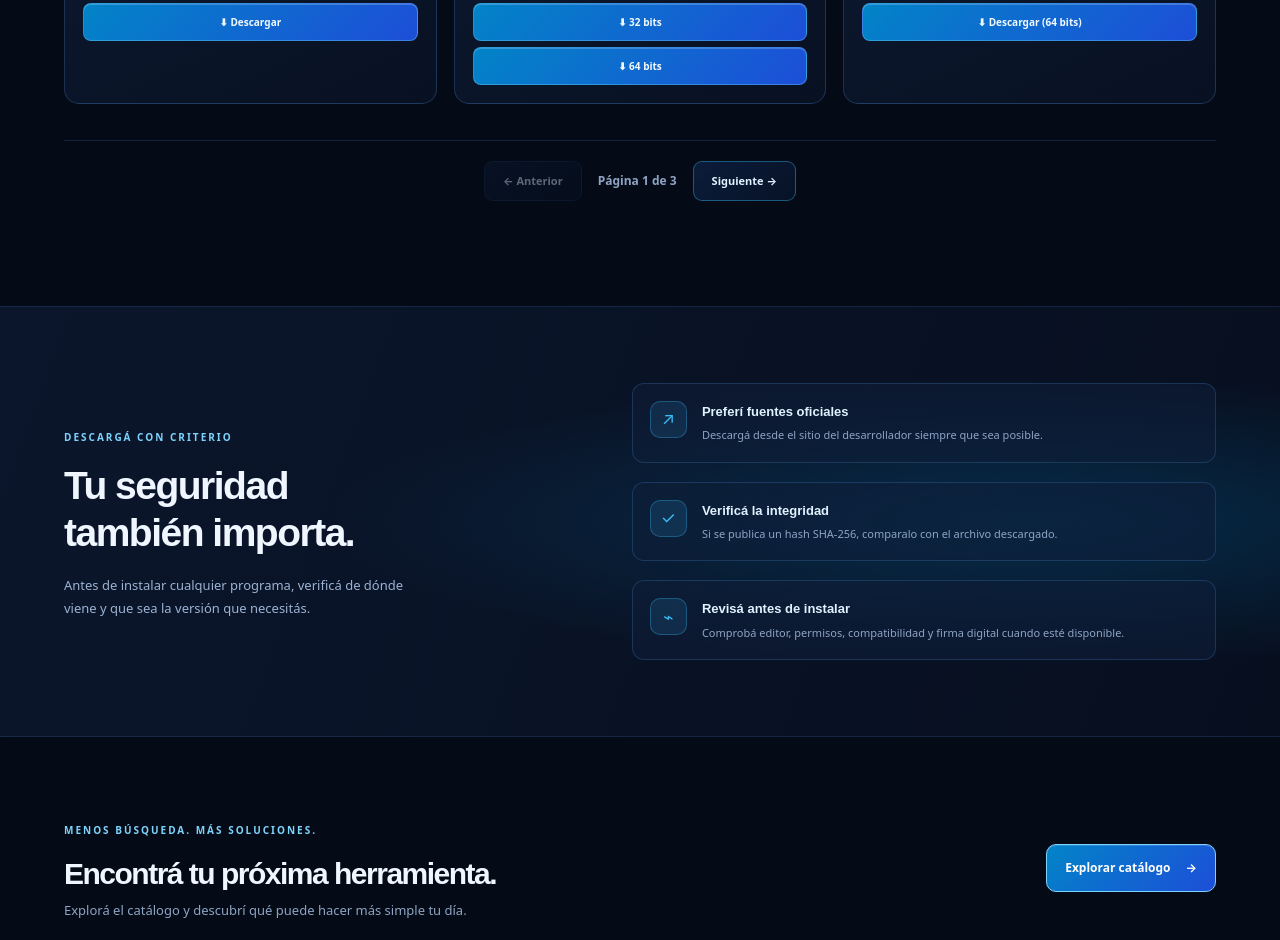
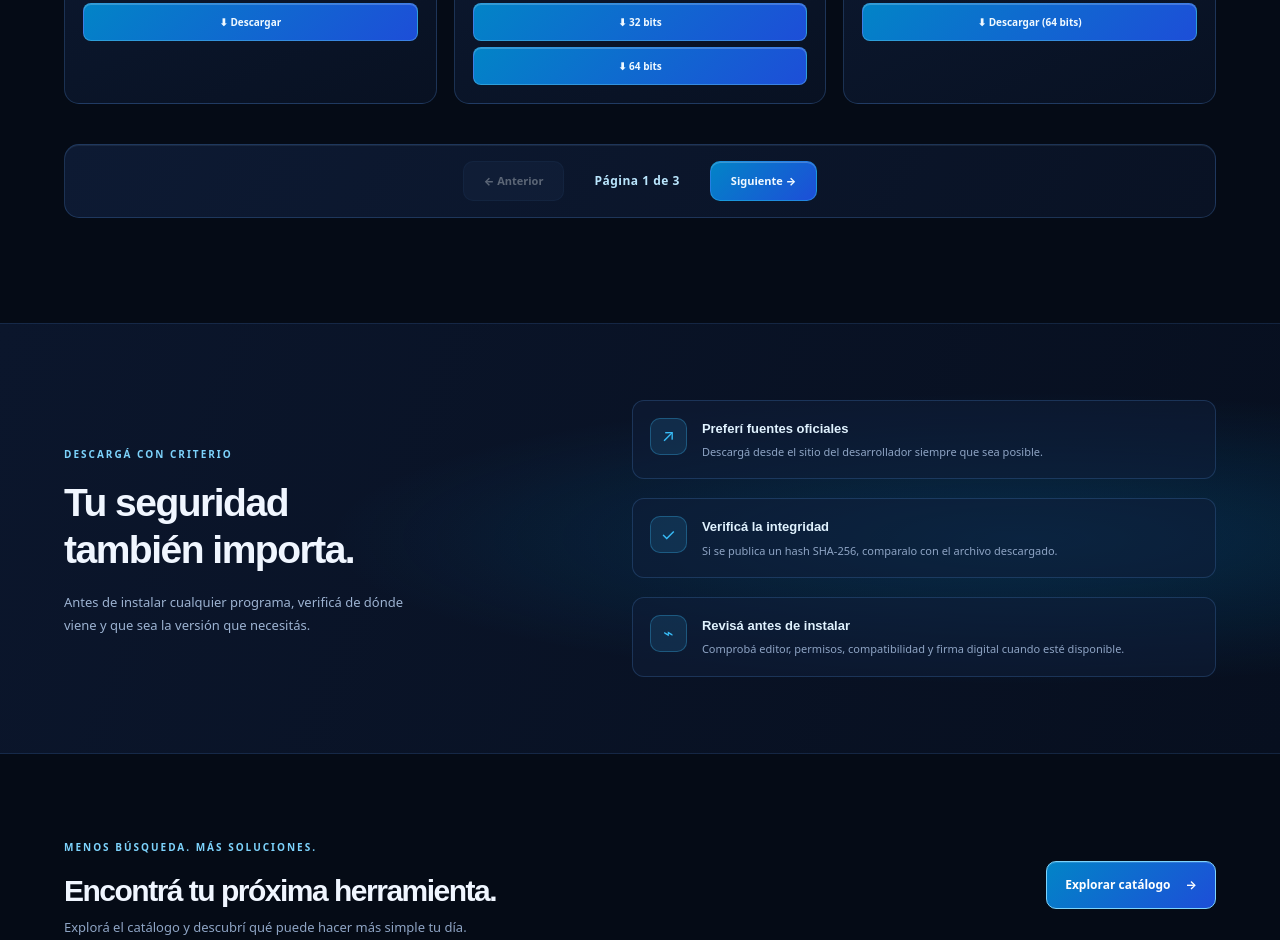
Before and after one commit to alejandromanrique22/nexus, a plain HTML site: page index.html in a window 1280 px wide. Shown: the part 2716-3656 px from the top of the page. Drawn offline with Linux system fonts and the light colour scheme.

Commit message:
Corrijo diseño y espaciado de la paginacion

```diff
--- a/css/styles.css
+++ b/css/styles.css
@@ -1093,40 +1093,53 @@ h1, h2, h3 {
   display: flex;
   align-items: center;
   justify-content: center;
-  gap: 16px;
-  margin-top: 36px;
-  padding-top: 20px;
-  border-top: 1px solid rgba(96, 165, 250, .15);
+  gap: 20px;
+  margin-top: 40px;
+  padding: 16px 24px;
+  border: 1px solid rgba(96, 165, 250, .22);
+  border-radius: 15px;
+  background: linear-gradient(120deg, #0d1a33, #091224);
+  box-shadow: inset 0 1px 0 rgba(186, 230, 253, .08);
+  width: 100%;
 }
 
 .page-button {
-  padding: 10px 18px;
+  display: inline-flex;
+  align-items: center;
+  justify-content: center;
+  min-height: 40px;
+  padding: 0 20px;
   border: 1px solid rgba(56, 189, 248, .4);
-  border-radius: 9px;
-  background: linear-gradient(135deg, #0b1c3a, #071226);
-  color: #e0f2fe;
+  border-radius: 10px;
+  background: linear-gradient(135deg, #0284c7, #1d4ed8);
+  color: #f0f9ff;
   font-size: 11px;
-  font-weight: 700;
+  font-weight: 800;
   cursor: pointer;
+  box-shadow: inset 0 1px 0 rgba(255, 255, 255, .2);
   transition: .2s;
 }
 
 .page-button:hover:not(:disabled) {
+  background: linear-gradient(135deg, #0ea5e9, #2563eb);
   border-color: #38bdf8;
-  background: rgba(56, 189, 248, .15);
-  box-shadow: 0 0 15px rgba(56, 189, 248, .2);
+  box-shadow: 0 0 18px rgba(56, 189, 248, .3);
 }
 
 .page-button:disabled {
-  opacity: 0.4;
+  opacity: 0.35;
   cursor: not-allowed;
+  background: #182947;
   border-color: rgba(96, 165, 250, .15);
+  box-shadow: none;
 }
 
 .page-info {
-  color: #8ea4c4;
+  color: #bae6fd;
   font-size: 12px;
-  font-weight: 600;
+  font-weight: 700;
+  letter-spacing: .5px;
+  padding: 0 10px;
 }
 
 @media (max-width: 900px) {
```
